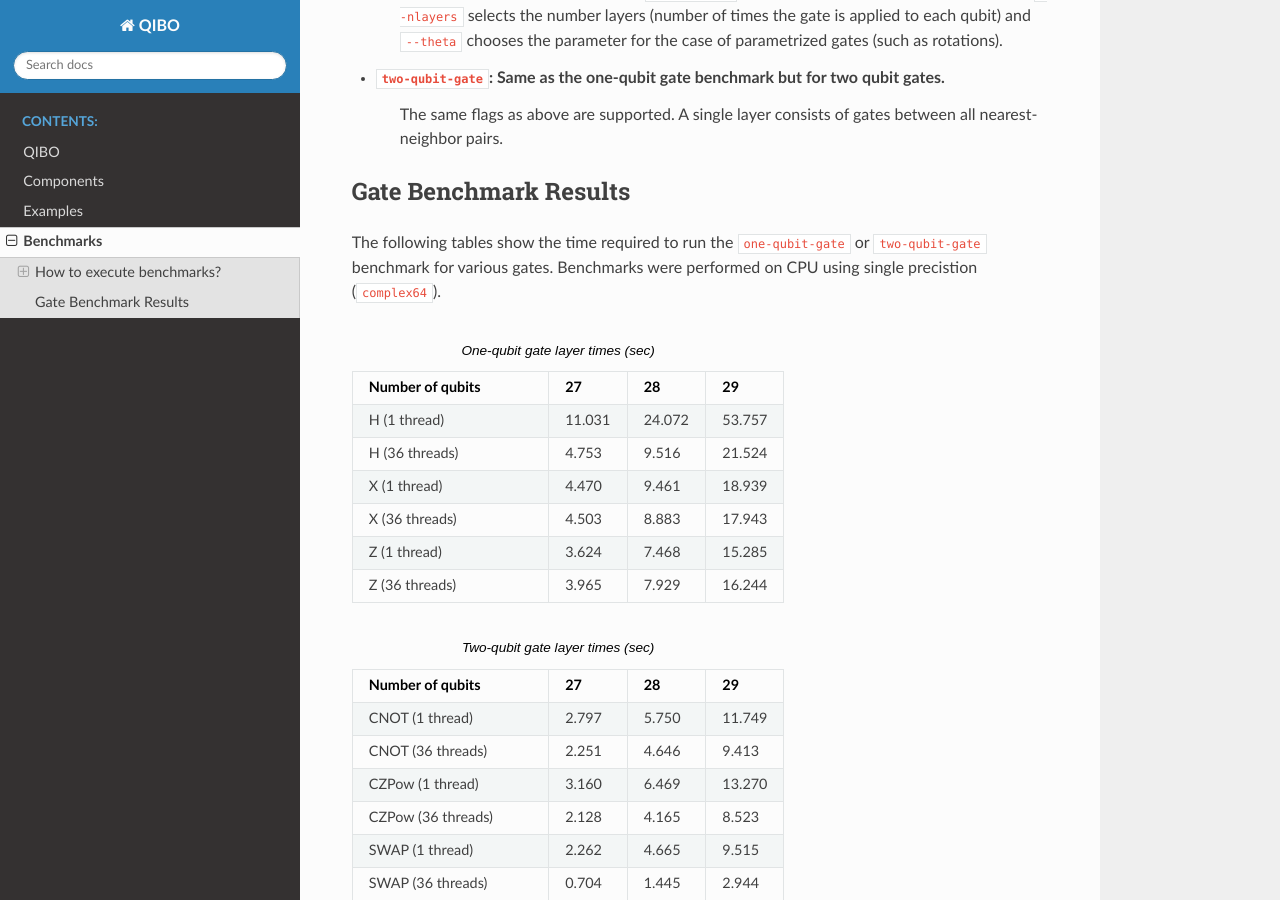
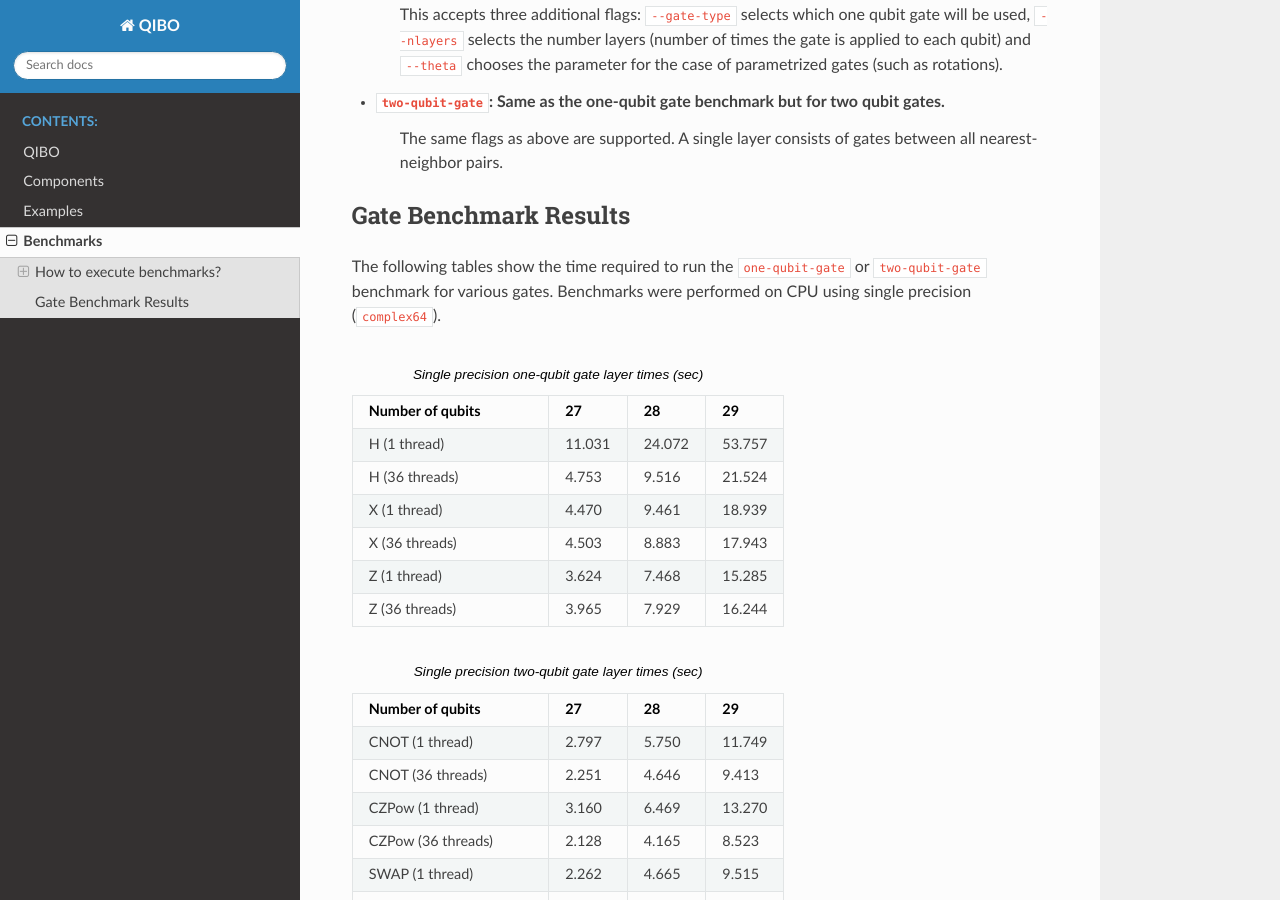
Before and after one commit to qiboteam/qibo, a Sphinx documentation site: the page built from doc/source/benchmarks.rst, in a window 1280 px wide and 900 px high, scrolled down 1887 px. Built offline with Sphinx 7.4.7 and the Read the Docs theme 2.0.0, drawn with Linux system fonts in a browser that asks for light colours; some of the changed text lies outside the part shown.

Commit message:
Add single precision in table titles

```diff
--- a/doc/source/benchmarks.rst
+++ b/doc/source/benchmarks.rst
@@ -85,9 +85,9 @@ Gate Benchmark Results
 
 The following tables show the time required to run the ``one-qubit-gate`` or
 ``two-qubit-gate`` benchmark for various gates. Benchmarks were performed on
-CPU using single precistion (``complex64``).
+CPU using single precision (``complex64``).
 
-.. list-table:: One-qubit gate layer times (sec)
+.. list-table:: Single precision one-qubit gate layer times (sec)
    :widths: 50 20 20 20
    :header-rows: 1
 
@@ -121,7 +121,7 @@ CPU using single precistion (``complex64``).
      - 16.244
 
 
-.. list-table:: Two-qubit gate layer times (sec)
+.. list-table:: Single precision two-qubit gate layer times (sec)
    :widths: 50 20 20 20
    :header-rows: 1
 
```
Also changed, not shown: other parts of doc/source/benchmarks.rst (+1 -1 lines).
